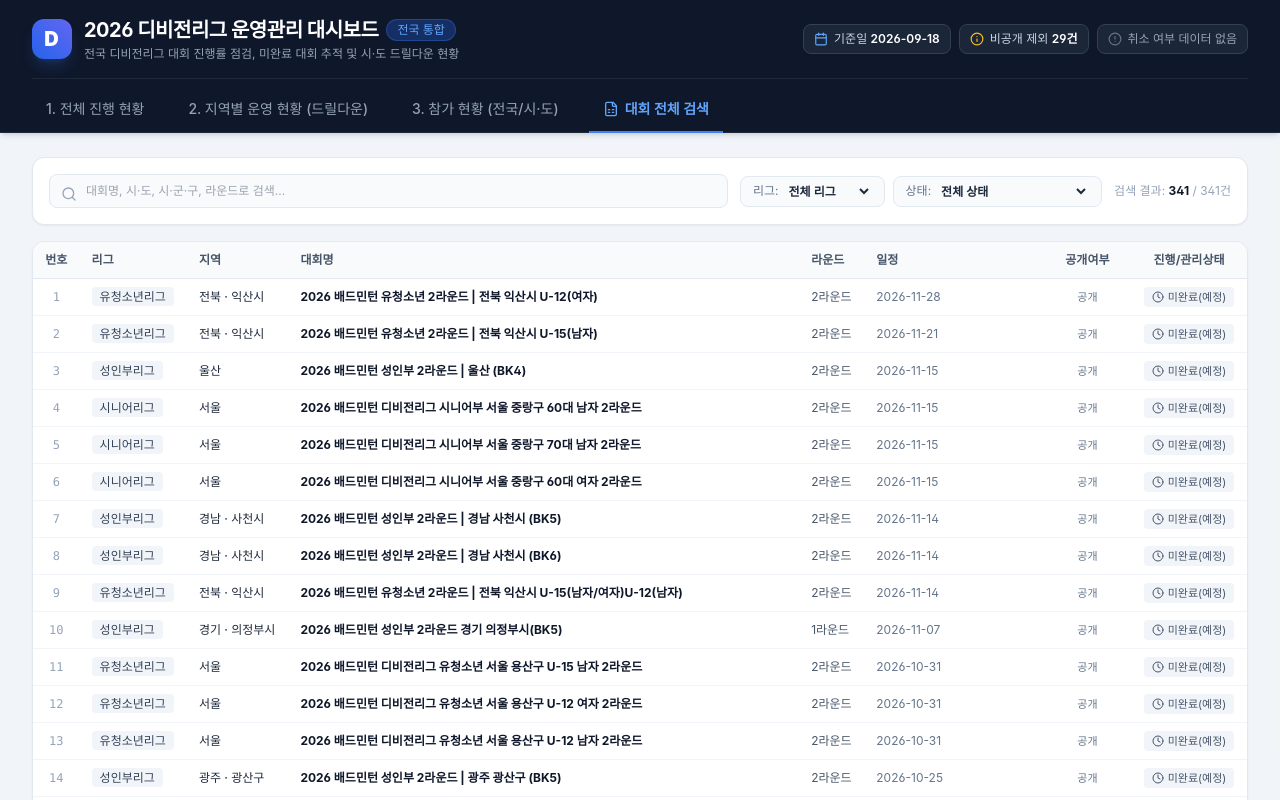
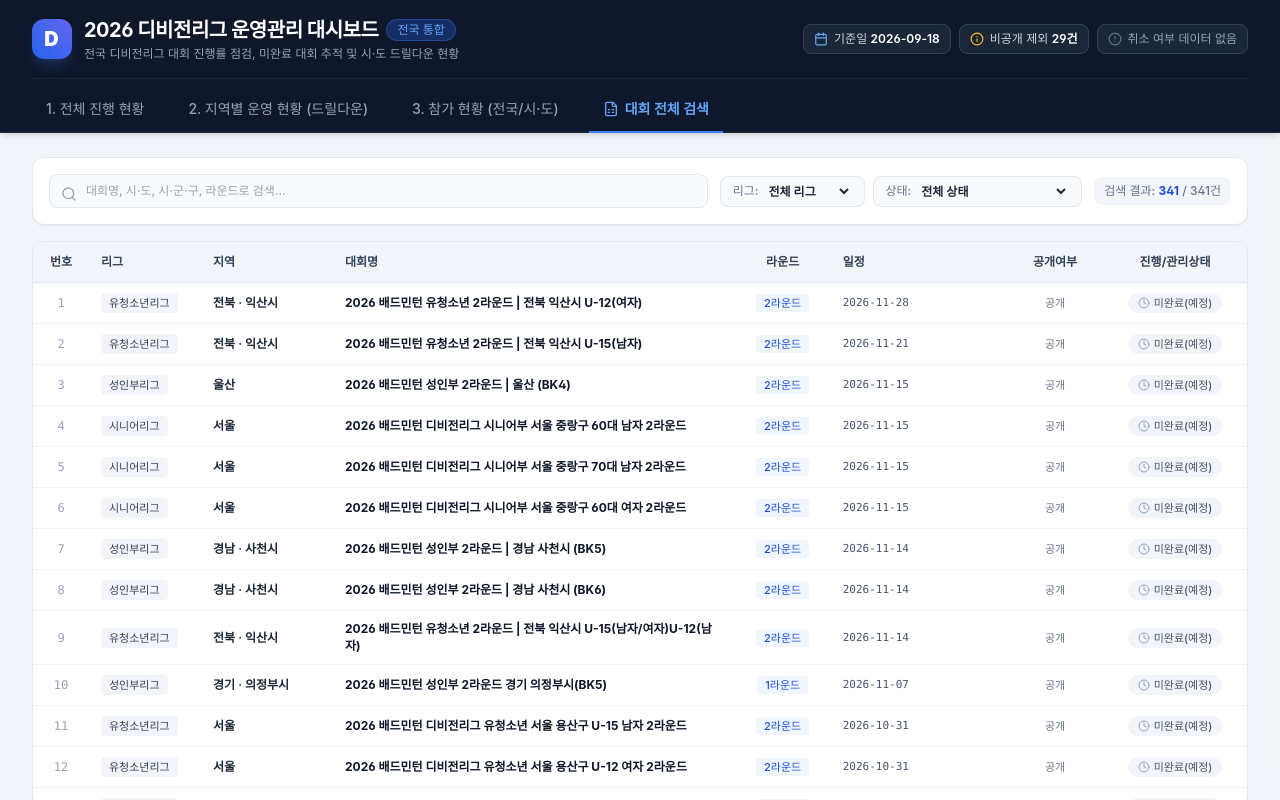
Before and after one commit to CubeDr/division-dashboard, a React (Vite) app: page / in a window 1280 px wide. Both pictures are taken after a click on the button "대회 전체 검색". Shown: the top 800 px of the page. Built offline with nearby package versions, Linux system fonts and the light colour scheme; the HTML template or start-up script is replaced by a standard one; a web font is replaced by a local one.

Commit message:
style: 대회 전체 검색 표 높이 확장 및 칼럼 정렬 최적화

```diff
--- a/src/components/RawTournaments.tsx
+++ b/src/components/RawTournaments.tsx
@@ -1,5 +1,5 @@
 import React, { useState, useMemo } from 'react';
-import { Search, Filter, CheckCircle, Clock, AlertTriangle, EyeOff } from 'lucide-react';
+import { Search, CheckCircle, Clock, AlertTriangle, EyeOff } from 'lucide-react';
 import { Tournament, PlayerRank } from '../types/dashboard';
 import { getCompletedTournamentNames } from '../utils/dashboardLogic';
 
@@ -16,7 +16,7 @@ export const RawTournaments: React.FC<RawTournamentsProps> = ({
 }) => {
   const [searchTerm, setSearchTerm] = useState('');
   const [leagueFilter, setLeagueFilter] = useState<string>('전체');
-  const [statusFilter, setStatusFilter] = useState<string>('전체'); // 전체, 공개, 비공개, 완료, 확인필요
+  const [statusFilter, setStatusFilter] = useState<string>('전체');
 
   const completedNames = useMemo(() => getCompletedTournamentNames(players), [players]);
 
@@ -49,8 +49,9 @@ export const RawTournaments: React.FC<RawTournamentsProps> = ({
   }, [tournaments, searchTerm, leagueFilter, statusFilter, completedNames, referenceDate]);
 
   return (
-    <div className="space-y-4">
-      <div className="bg-white p-4 rounded-xl border border-slate-200 shadow-sm flex flex-col md:flex-row md:items-center md:justify-between gap-3">
+    <div className="space-y-4 flex flex-col h-[calc(100vh-185px)] min-h-[650px]">
+      {/* 상단 검색 & 필터 바 */}
+      <div className="bg-white p-4 rounded-xl border border-slate-200 shadow-sm flex flex-col md:flex-row md:items-center md:justify-between gap-3 shrink-0">
         {/* 검색 인풋 */}
         <div className="relative flex-1">
           <Search className="w-4 h-4 absolute left-3 top-3 text-slate-400" />
@@ -59,14 +60,14 @@ export const RawTournaments: React.FC<RawTournamentsProps> = ({
             value={searchTerm}
             onChange={(e) => setSearchTerm(e.target.value)}
             placeholder="대회명, 시·도, 시·군·구, 라운드로 검색..."
-            className="w-full pl-9 pr-4 py-2 bg-slate-50 border border-slate-200 rounded-lg text-xs focus:outline-none focus:ring-2 focus:ring-blue-500/20 focus:border-blue-500"
+            className="w-full pl-9 pr-4 py-2 bg-slate-50 border border-slate-200 rounded-lg text-xs focus:outline-none focus:ring-2 focus:ring-blue-500/20 focus:border-blue-500 font-medium"
           />
         </div>
 
         {/* 필터 셀렉터 */}
         <div className="flex flex-wrap items-center gap-2 text-xs">
           <div className="flex items-center gap-1.5 bg-slate-50 px-3 py-1.5 rounded-lg border border-slate-200">
-            <span className="text-slate-500">리그:</span>
+            <span className="text-slate-500 font-medium">리그:</span>
             <select
               value={leagueFilter}
               onChange={(e) => setLeagueFilter(e.target.value)}
@@ -80,7 +81,7 @@ export const RawTournaments: React.FC<RawTournamentsProps> = ({
           </div>
 
           <div className="flex items-center gap-1.5 bg-slate-50 px-3 py-1.5 rounded-lg border border-slate-200">
-            <span className="text-slate-500">상태:</span>
+            <span className="text-slate-500 font-medium">상태:</span>
             <select
               value={statusFilter}
               onChange={(e) => setStatusFilter(e.target.value)}
@@ -95,26 +96,26 @@ export const RawTournaments: React.FC<RawTournamentsProps> = ({
             </select>
           </div>
 
-          <span className="text-xs text-slate-400 ml-1">
-            검색 결과: <strong className="text-slate-900">{filteredTournaments.length}</strong> / {tournaments.length}건
+          <span className="text-xs text-slate-500 ml-1 font-medium bg-slate-100 px-2.5 py-1.5 rounded-lg">
+            검색 결과: <strong className="text-blue-700 font-bold">{filteredTournaments.length}</strong> / {tournaments.length}건
           </span>
         </div>
       </div>
 
-      {/* 테이블 */}
-      <div className="bg-white rounded-xl border border-slate-200 shadow-sm overflow-hidden">
-        <div className="overflow-x-auto max-h-[600px] overflow-y-auto">
-          <table className="w-full text-left text-xs">
-            <thead className="bg-slate-50 text-slate-600 uppercase font-semibold border-b border-slate-200 sticky top-0 z-10">
+      {/* 테이블: 화면 높이에 꽉 차게 확장 및 컬럼 비율 고정 */}
+      <div className="bg-white rounded-xl border border-slate-200 shadow-sm overflow-hidden flex-1 flex flex-col">
+        <div className="overflow-x-auto overflow-y-auto flex-1">
+          <table className="w-full text-left text-xs border-collapse">
+            <thead className="bg-slate-100 text-slate-700 uppercase font-bold border-b border-slate-200 sticky top-0 z-10 shadow-xs">
               <tr>
-                <th className="py-2.5 px-3 text-center">번호</th>
-                <th className="py-2.5 px-3">리그</th>
-                <th className="py-2.5 px-3">지역</th>
-                <th className="py-2.5 px-3">대회명</th>
-                <th className="py-2.5 px-3">라운드</th>
-                <th className="py-2.5 px-3">일정</th>
-                <th className="py-2.5 px-3 text-center">공개여부</th>
-                <th className="py-2.5 px-3 text-center">진행/관리상태</th>
+                <th className="py-3 px-3 text-center w-14 shrink-0 whitespace-nowrap">번호</th>
+                <th className="py-3 px-3 w-28 shrink-0 whitespace-nowrap">리그</th>
+                <th className="py-3 px-3 w-32 shrink-0 whitespace-nowrap">지역</th>
+                <th className="py-3 px-4 min-w-[280px]">대회명</th>
+                <th className="py-3 px-3 w-24 shrink-0 whitespace-nowrap text-center">라운드</th>
+                <th className="py-3 px-3 w-44 shrink-0 whitespace-nowrap">일정</th>
+                <th className="py-3 px-3 text-center w-24 shrink-0 whitespace-nowrap">공개여부</th>
+                <th className="py-3 px-3 text-center w-36 shrink-0 whitespace-nowrap">진행/관리상태</th>
               </tr>
             </thead>
             <tbody className="divide-y divide-slate-100">
@@ -124,53 +125,55 @@ export const RawTournaments: React.FC<RawTournamentsProps> = ({
                 const needCheck = !isCompleted && isPast && t.상태 === '공개';
 
                 return (
-                  <tr key={`${t.대회명}-${idx}`} className="hover:bg-slate-50">
-                    <td className="py-2 px-3 text-center text-slate-400 font-mono">
+                  <tr key={`${t.대회명}-${idx}`} className="hover:bg-blue-50/50 transition">
+                    <td className="py-2.5 px-3 text-center text-slate-400 font-mono w-14 whitespace-nowrap">
                       {t.번호 || idx + 1}
                     </td>
-                    <td className="py-2 px-3">
-                      <span className="bg-slate-100 text-slate-700 px-2 py-0.5 rounded font-medium">
+                    <td className="py-2.5 px-3 w-28 whitespace-nowrap">
+                      <span className="bg-slate-100 text-slate-700 px-2 py-0.5 rounded font-medium text-[11px] inline-block">
                         {t.리그}
                       </span>
                     </td>
-                    <td className="py-2 px-3 font-medium text-slate-800">
+                    <td className="py-2.5 px-3 font-semibold text-slate-800 w-32 whitespace-nowrap">
                       {t.시도} {t.시군구 && `· ${t.시군구}`}
                     </td>
-                    <td className="py-2 px-3 font-bold text-slate-900">
+                    <td className="py-2.5 px-4 font-bold text-slate-900 leading-snug">
                       {t.대회명}
                     </td>
-                    <td className="py-2 px-3 text-slate-600">
-                      {t.라운드}
+                    <td className="py-2.5 px-3 text-slate-600 w-24 whitespace-nowrap text-center">
+                      <span className="bg-blue-50 text-blue-700 px-2 py-0.5 rounded text-[11px] font-medium">
+                        {t.라운드}
+                      </span>
                     </td>
-                    <td className="py-2 px-3 text-slate-500 whitespace-nowrap">
+                    <td className="py-2.5 px-3 text-slate-600 whitespace-nowrap w-44 font-mono text-[11px]">
                       {t.시작일 === t.종료일 ? t.시작일 : `${t.시작일} ~ ${t.종료일}`}
                     </td>
-                    <td className="py-2 px-3 text-center">
+                    <td className="py-2.5 px-3 text-center w-24 whitespace-nowrap">
                       {t.상태 === '비공개' ? (
                         <span className="inline-flex items-center gap-1 bg-slate-200 text-slate-600 px-2 py-0.5 rounded text-[11px] font-semibold">
                           <EyeOff className="w-3 h-3" />
                           비공개
                         </span>
                       ) : (
-                        <span className="text-slate-500 text-[11px]">공개</span>
+                        <span className="text-slate-500 text-[11px] font-medium">공개</span>
                       )}
                     </td>
-                    <td className="py-2 px-3 text-center">
+                    <td className="py-2.5 px-3 text-center w-36 whitespace-nowrap">
                       {t.상태 === '비공개' ? (
-                        <span className="text-slate-400">-</span>
+                        <span className="text-slate-400 text-[11px]">-</span>
                       ) : isCompleted ? (
-                        <span className="inline-flex items-center gap-1 bg-emerald-50 text-emerald-700 px-2 py-0.5 rounded font-semibold text-[11px] border border-emerald-200">
+                        <span className="inline-flex items-center gap-1 bg-emerald-50 text-emerald-700 px-2.5 py-0.5 rounded-full font-bold text-[11px] border border-emerald-200">
                           <CheckCircle className="w-3 h-3 text-emerald-500" />
                           완료
                         </span>
                       ) : needCheck ? (
-                        <span className="inline-flex items-center gap-1 bg-orange-100 text-orange-800 px-2 py-0.5 rounded font-bold text-[11px] border border-orange-200">
+                        <span className="inline-flex items-center gap-1 bg-orange-100 text-orange-800 px-2.5 py-0.5 rounded-full font-bold text-[11px] border border-orange-200">
                           <AlertTriangle className="w-3 h-3 text-orange-600" />
                           확인 필요
                         </span>
                       ) : (
-                        <span className="inline-flex items-center gap-1 bg-slate-100 text-slate-600 px-2 py-0.5 rounded text-[11px]">
-                          <Clock className="w-3 h-3" />
+                        <span className="inline-flex items-center gap-1 bg-slate-100 text-slate-600 px-2.5 py-0.5 rounded-full text-[11px] font-medium">
+                          <Clock className="w-3 h-3 text-slate-400" />
                           미완료(예정)
                         </span>
                       )}
```
